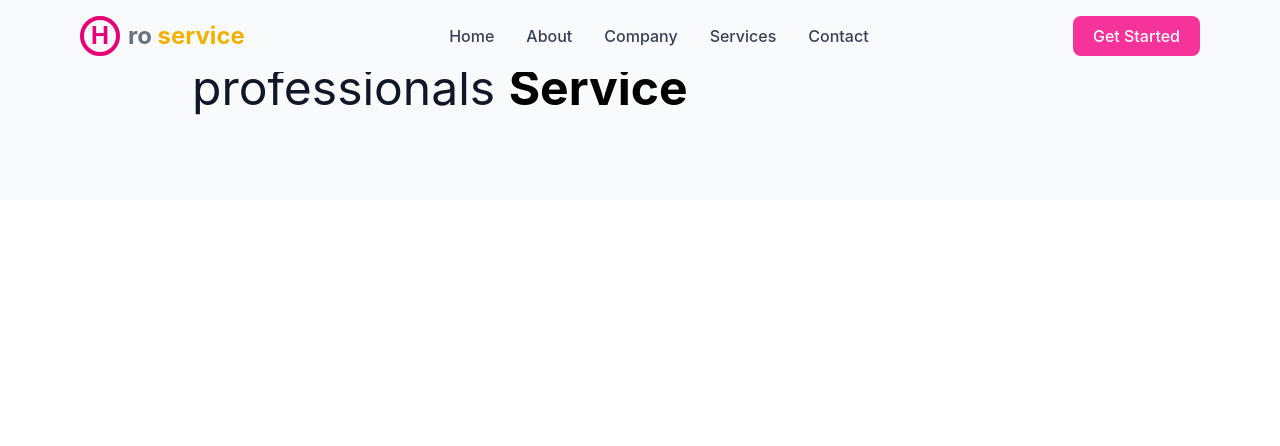
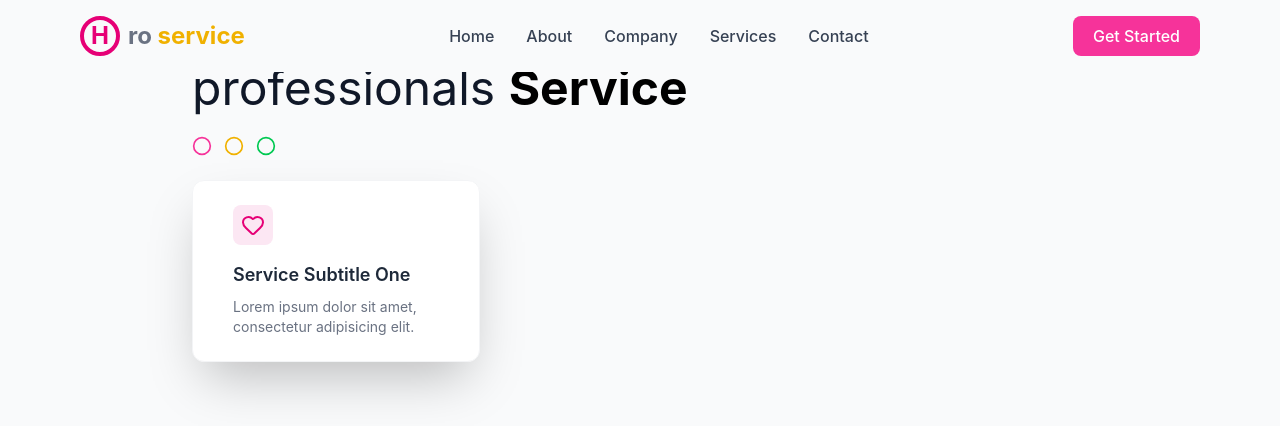
Before and after one commit to Hassan-Abd-El-Aziz/re-service, a Vue app: page / in a window 1280 px wide. Shown: the top 446 px of the page. Built offline with nearby package versions, Linux system fonts and the light colour scheme.

Commit message:
add service car one

```diff
--- a/src/components/Hero.vue
+++ b/src/components/Hero.vue
@@ -10,11 +10,31 @@
                 <span class="font-bold text-black block lg:inline"> Service</span>
             </h2>
             <div class="flex gap-3 mt-4 justify-center lg:justify-start
-            " data-aos="fade-right" data-aos-delay="100"></div>
+            " data-aos="fade-right" data-aos-delay="100">
+                <Circle class="text-pink-500 w-5 h-5" />
+                <Circle class="text-yellow-500 w-5 h-5" />
+                <Circle class="text-green-500 w-5 h-5" />
+
+            </div>
+            <div class="flex flex-col lg:grid grid-cols-2 gap-6 lg:gap-48
+items-center lg:items-start">
+                <div class="bg-white w-72 rounded-xl p-6 border border-gray-100 shadow-xl lg:shadow-2xl transition"
+                    data-aos="zoom-in" data-aos-delay="200">
+
+                    <div class="ml-4 w-10 h-10 flex items-center justify-center rounded-lg bg-pink-100 mb-4">
+                        <span class="text-pink-500 text-xl">
+                            <Heart class="text-pink-600 w-6 h-6" />
+                        </span>
+                    </div>
+                    <h3 class="ml-4 text-lg font-semibold text-gray-800">Service Subtitle One</h3>
+                    <p class=" ml-4 text-gray-500 text-sm mt-2">Lorem ipsum dolor sit amet, consectetur adipisicing
+                        elit.</p>
+                </div>
+            </div>
         </div>
     </section>
 </template>
 
 <script setup>
-
+import { Circle, Heart } from 'lucide-vue-next';
 </script>
```
